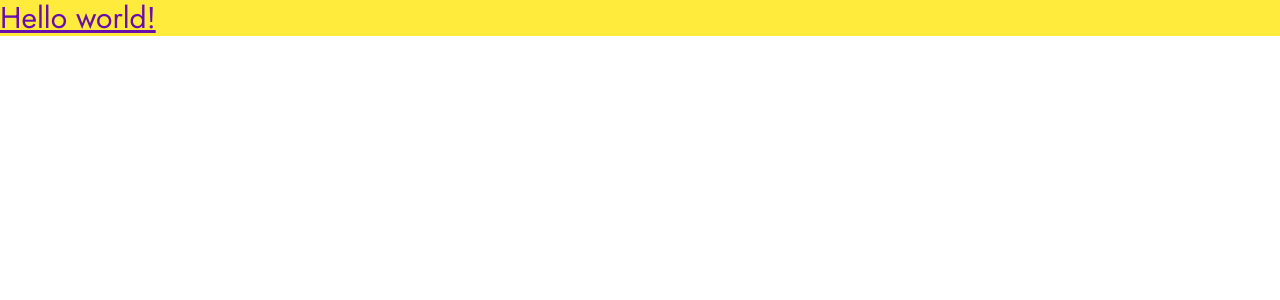
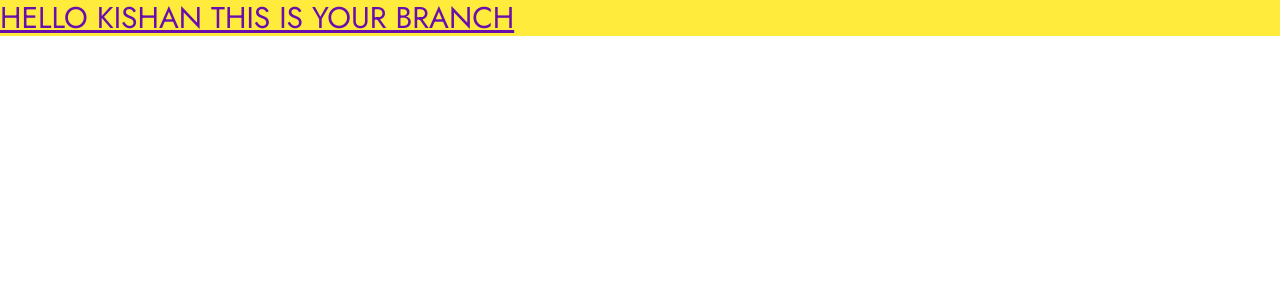
Before and after one commit to TejasNReddy/Tejas_digital_studio, a React (Vite) app: page / in a window 1280 px wide. Shown: the top 300 px of the page. Built offline with nearby package versions, Linux system fonts and the light colour scheme.

Commit message:
my first commit

```diff
--- a/src/App.tsx
+++ b/src/App.tsx
@@ -1,7 +1,7 @@
 export default function App() {
   return (
     <h1 className="text-3xl text-purple bg-yellow underline font-primary-font">
-      Hello world!
+      HELLO KISHAN THIS IS YOUR BRANCH
     </h1>
   )
 }
```
